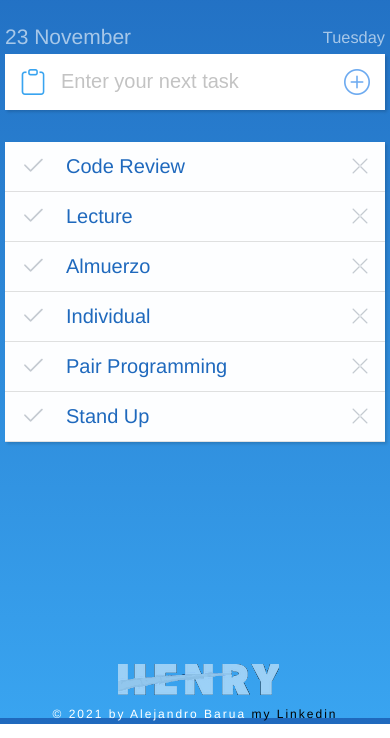
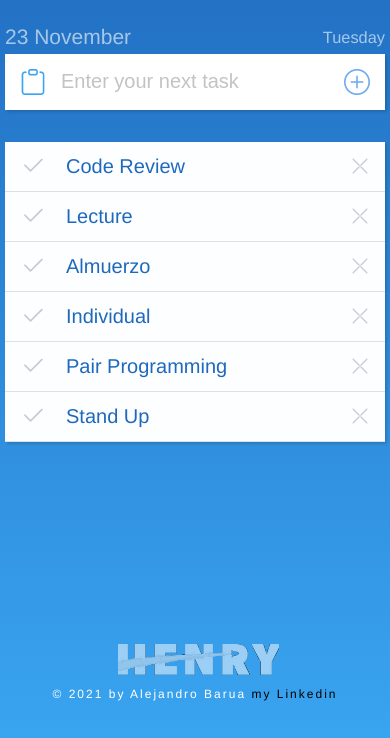
Before and after one commit to alejandroBarua/todoList-henry, a website: page docs/index.html in a window 390 px wide. Shown: the part 126-864 px from the top of the page. Drawn offline with nearby package versions, Linux system fonts and the light colour scheme.

Commit message:
responsive

```diff
--- a/docs/css/media.css
+++ b/docs/css/media.css
@@ -7,12 +7,13 @@
     padding: 50px 5px;
   }
   .wrapper {
-    min-height: calc(100% - 3rem);
+    min-height: calc(100% - 4rem);
   }
 
   footer {
-    height: 3rem;
+    height: 4rem;
     text-align: center;
+    margin-bottom: 20px;
   }
 }
 
@@ -33,3 +34,9 @@
     font-size: 16px;
   }
 }
+
+@media screen and (max-width: 350px) {
+  html {
+    font-size: 12px;
+  }
+}
```
